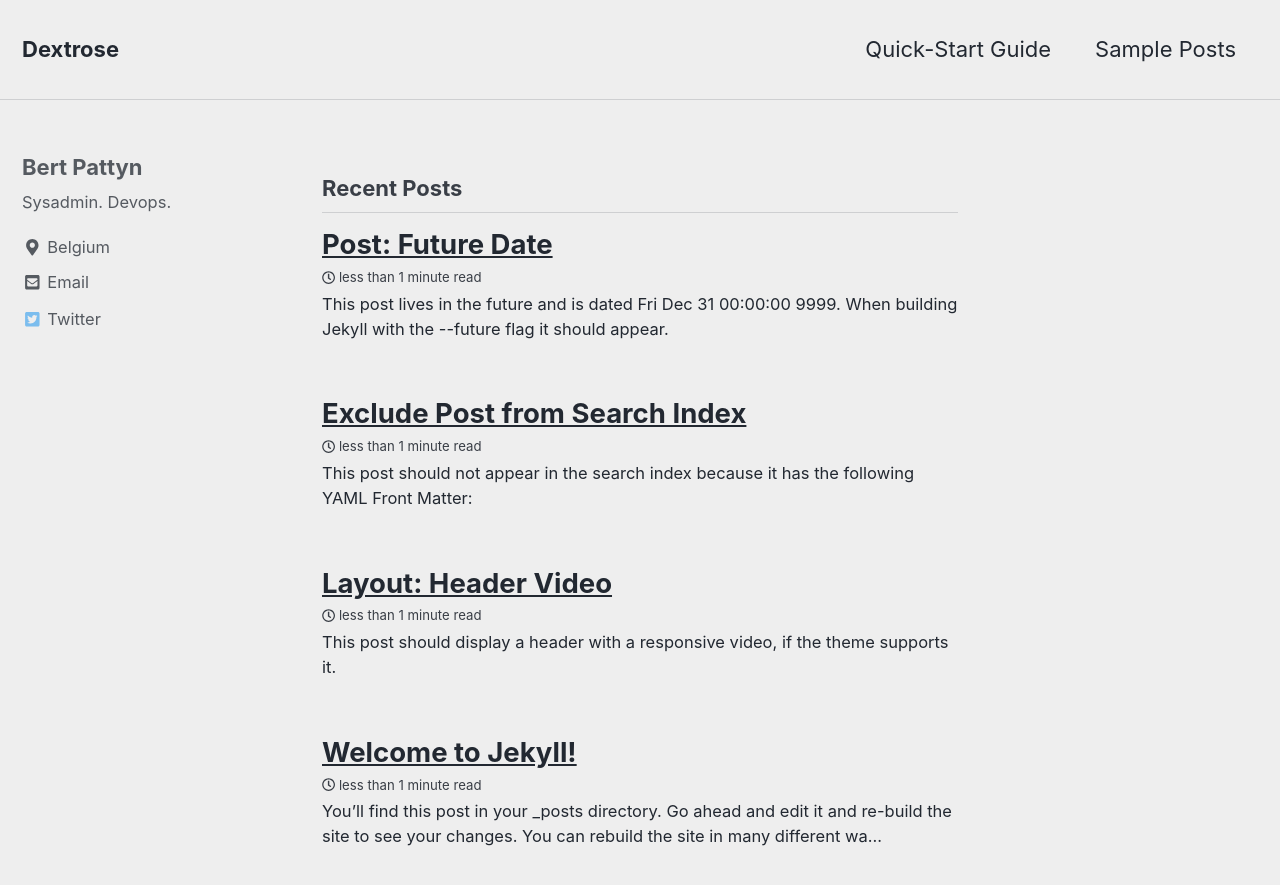
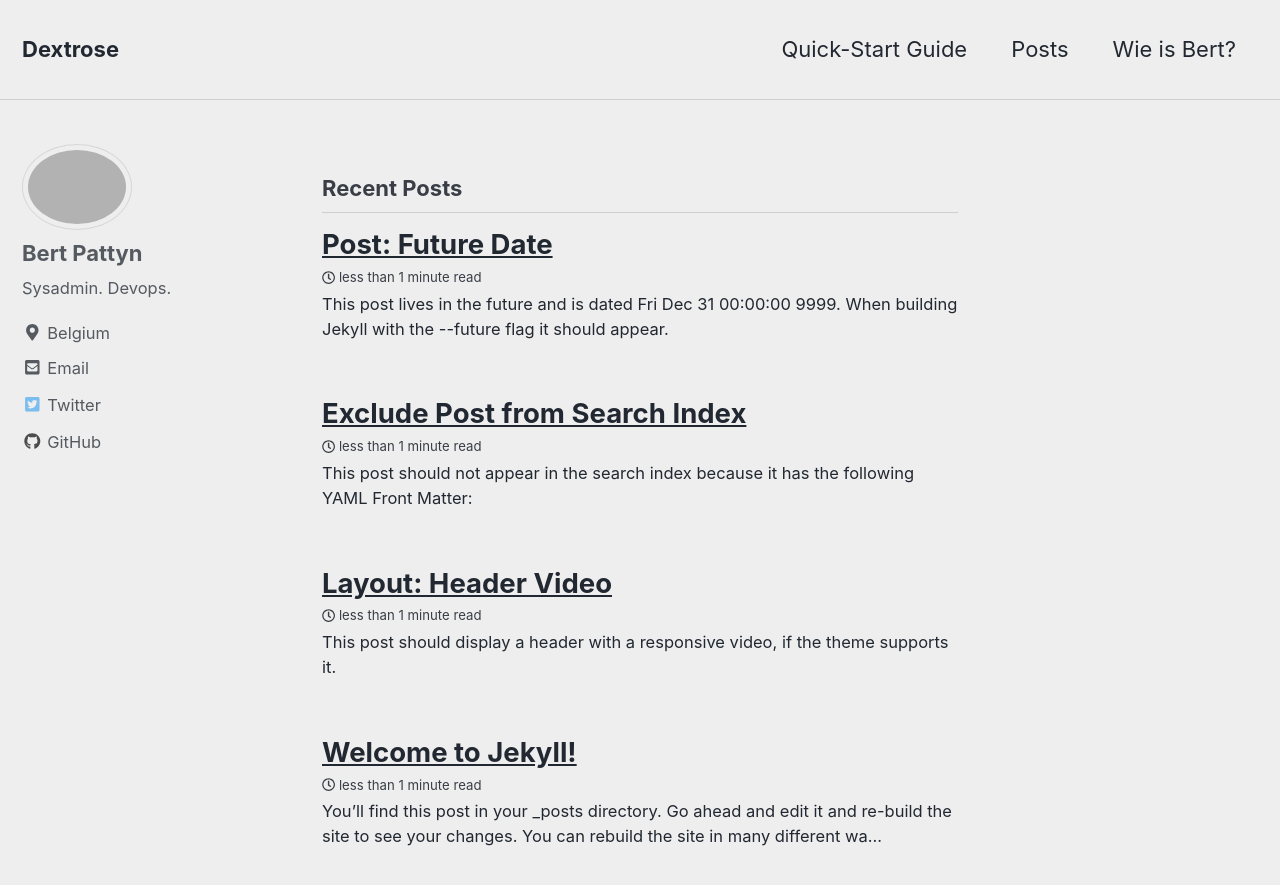
Before and after one commit to Dextro/dextro.github.io, a Jekyll site: the page built from index.html, in a window 1280 px wide and 900 px high. Shown: the top 885 px of the window. Built offline with Jekyll 4.4.1, drawn with Linux system fonts in a browser that asks for light colours; nearby versions of some CDN libraries; the list of posts is cut into pages by our own code.

Commit message:
change config

```diff
--- a/_config.yml
+++ b/_config.yml
@@ -13,8 +13,8 @@ locale                   : "en-US"
 title                    : "Dextrose"
 title_separator          : "-"
 name                     : "Bert Pattyn"
-description              : "Sysadmin. Devops. Automation."
-url                      : "https://dextrose.be" # the base hostname & protocol for your site e.g. "https://mmistakes.github.io"
+description              : ""
+url                      : "https://www.dextrose.be" # the base hostname & protocol for your site e.g. "https://mmistakes.github.io"
 baseurl                  : # the subpath of your site, e.g. "/blog"
 repository               : # GitHub username/repo-name e.g. "mmistakes/minimal-mistakes"
 teaser                   : # path of fallback teaser image, e.g. "/assets/images/500x300.png"
@@ -86,7 +86,7 @@ analytics:
 # Site Author
 author:
   name             : "Bert Pattyn"
-  avatar           : # path of avatar image, e.g. "/assets/images/bio-photo.jpg"
+  avatar           : "/assets/images/bert.jpg" # path of avatar image, e.g. "/assets/images/bio-photo.jpg"
   bio              : "Sysadmin. Devops."
   location         : "Belgium"
   email            : bert@dextrose.be
@@ -98,7 +98,7 @@ author:
   flickr           :
   facebook         :
   foursquare       :
-  github           :
+  github           : "Dextro"
   gitlab           :
   google_plus      :
   keybase          :
@@ -255,3 +255,10 @@ defaults:
       comments: # true
       share: true
       related: true
+  # _pages
+  - scope:
+      path: ""
+      type: pages
+    values:
+      layout: single
+      author_profile: true
--- a/_data/navigation.yml
+++ b/_data/navigation.yml
@@ -2,10 +2,10 @@
 main:
   - title: "Quick-Start Guide"
     url: https://mmistakes.github.io/minimal-mistakes/docs/quick-start-guide/
-  # - title: "About"
-  #   url: https://mmistakes.github.io/minimal-mistakes/about/
-  - title: "Sample Posts"
-    url: /year-archive/
+  - title: "Posts"
+    url: /year-archive
+  - title: "Wie is Bert?"
+    url: /wie-is-bert
   # - title: "Sample Collections"
   #   url: /collection-archive/
   # - title: "Sitemap"
```
